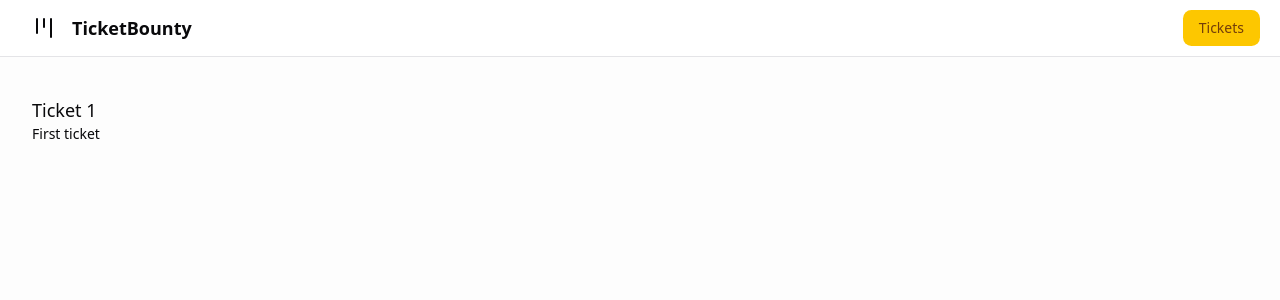
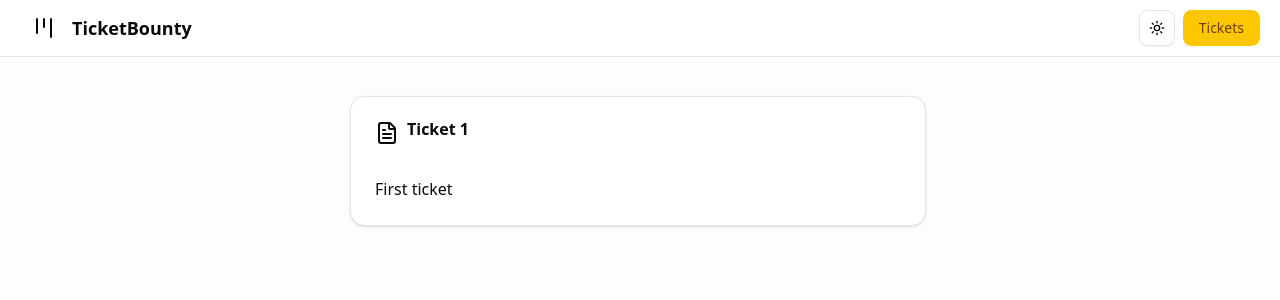
Before and after one commit to Mase-mt/ticket-bounty, a Next.js app: page /tickets/1 in a window 1280 px wide. Shown: the top 300 px of the page. Built offline with nearby package versions, Linux system fonts and the light colour scheme.

Commit message:
Implemented dark mode

```diff
--- a/app/layout.tsx
+++ b/app/layout.tsx
@@ -2,6 +2,7 @@
 import { Geist, Geist_Mono } from "next/font/google";
 import "./globals.css";
 import { Header } from "@/components/header";
+import { ThemeProvider } from "@/components/themes/theme-provider";
 
 const geistSans = Geist({
   variable: "--font-geist-sans",
@@ -25,10 +26,11 @@
   children: React.ReactNode;
 }>) {
   return (
-    <html lang="en">
+    <html lang="en" suppressHydrationWarning>
       <body
         className={`${geistSans.variable} ${geistMono.variable} antialiased`}
       >
+        <ThemeProvider>
         <Header/>
         <main
           className="
@@ -41,6 +43,7 @@
         >
           {children}
         </main>
+        </ThemeProvider>
       </body>
     </html>
   );
--- a/app/tickets/[ticketId]/page.tsx
+++ b/app/tickets/[ticketId]/page.tsx
@@ -1,6 +1,7 @@
 import { Placeholder } from "@/components/placeholder";
 import { Button } from "@/components/ui/button";
 import { initialTickets } from "@/data";
+import { TicketItem } from "@/features/ticket/components/ticket-item";
 import { ticketsPath } from "@/paths";
 import Link from "next/link";
 
@@ -23,9 +24,8 @@
         }/>
     }
   return (
-    <div>
-    <h2 className='text-lg'>{ticket?.title}</h2>
-    <p className="text-sm">{ticket?.content}</p>
+    <div className="flex justify-center animate-fade-in-from-top">
+    <TicketItem key={ticket.id} ticket={ticket} isDetail/>
     </div>
   )
 }
--- a/components/header.tsx
+++ b/components/header.tsx
@@ -2,6 +2,7 @@
 import { LucideKanban } from 'lucide-react'
 import Link from 'next/link'
 import { buttonVariants } from './ui/button'
+import { ThemeSwitcher } from './themes/theme-switcher'
 
 const Header = () => {
   return (
@@ -13,7 +14,7 @@
         flex py-2.5 px-5 justify-between
         "
         >
-          <div>
+          <div className='flex align-items gap-x-2'>
             <Link
               href={homePath()}
               className={buttonVariants({ variant: "ghost" })}
@@ -22,7 +23,8 @@
               <h1 className="ml-2 text-lg font-semibold">TicketBounty</h1>
             </Link>
           </div>
-          <div>
+          <div className='flex align-items gap-x-2'>
+            <ThemeSwitcher/>
             <Link
               href={ticketsPath()}
               className={buttonVariants({ variant: "default" })}
--- /dev/null
+++ b/components/themes/theme-provider.tsx
@@ -0,0 +1,11 @@
+import { ThemeProvider as BaseThemeProvider } from "next-themes";
+
+type ThemeProviderProps = {
+    children: React.ReactNode
+}
+
+const ThemeProvider = ({children}:ThemeProviderProps) => {
+    return <BaseThemeProvider attribute="class" defaultTheme="system" enableSystem>{children}</BaseThemeProvider>
+}
+
+export {ThemeProvider}
--- /dev/null
+++ b/components/themes/theme-switcher.tsx
@@ -0,0 +1,22 @@
+"use client";
+import { useTheme } from "next-themes";
+import { Button } from "../ui/button";
+import { LucideMoon, LucideSun } from "lucide-react";
+
+const ThemeSwitcher = () => {
+  const { theme, setTheme } = useTheme();
+
+  return (
+    <Button
+      onClick={() => setTheme(theme === "light" ? "dark" : "light")}
+      variant={"outline"}
+      size={"icon"}
+    >
+        <LucideSun className="h-4 w-4 rotate-0 scale-100 transition-all dark:-rotate-90 dark:scale-0" />
+        <LucideMoon className="absolute h-4 w-4 rotate-90 scale-0 transition-transform dark:-rotate-0 dark:scale-100" />
+        <span className="sr-only">Toggle Theme</span>
+    </Button>
+  );
+};
+
+export { ThemeSwitcher };
--- a/features/ticket/components/ticket-item.tsx
+++ b/features/ticket/components/ticket-item.tsx
@@ -1,30 +1,32 @@
-import {
-  Card,
-  CardContent,
-  CardHeader,
-  CardTitle,
-} from "@/components/ui/card";
+import { Card, CardContent, CardHeader, CardTitle } from "@/components/ui/card";
 import { ticketPath } from "@/paths";
 import Link from "next/link";
 import { TICKET_ICONS } from "../constants";
 import { Ticket } from "../types";
 import { LucideSquareArrowOutUpRight } from "lucide-react";
 import { Button } from "@/components/ui/button";
+import clsx from "clsx";
 
 type TicketItemsProp = {
   ticket: Ticket;
+  isDetail: boolean;
 };
 
-const TicketItem = ({ ticket }: TicketItemsProp) => {
+const TicketItem = ({ ticket, isDetail }: TicketItemsProp) => {
   const detailButton = (
-      <Button asChild variant={"outline"} size={"icon"}>
-        <Link href={ticketPath(ticket.id)}>
-        <LucideSquareArrowOutUpRight className="w-4 h-4"/>
+    <Button asChild variant={"outline"} size={"icon"}>
+      <Link href={ticketPath(ticket.id)}>
+        <LucideSquareArrowOutUpRight className="w-4 h-4" />
       </Link>
-      </Button>
+    </Button>
   );
   return (
-    <div className="w-full max-w-[420px] flex gap-x-1">
+    <div
+      className={clsx("w-full flex gap-x-1", {
+        "max-w-[580px]": isDetail,
+        "max-w-[420px]": !isDetail,
+      })}
+    >
       <Card className="w-full">
         <CardHeader>
           <CardTitle className="flex gap-x-2">
@@ -33,13 +35,17 @@
           </CardTitle>
         </CardHeader>
         <CardContent>
-          <span className="line-clamp-3 whitespace-break-spaces">
+          <span
+            className={clsx("whitespace-break-spaces", {
+              "line-clamp-3": !isDetail,
+            })}
+          >
             {ticket.content}
           </span>
         </CardContent>
       </Card>
       <div className="flex flex-col gap-y-2.5">
-      {detailButton}
+        {isDetail ? null : detailButton}
       </div>
     </div>
   );
--- a/package.json
+++ b/package.json
@@ -13,6 +13,7 @@
     "clsx": "^2.1.1",
     "lucide-react": "^0.563.0",
     "next": "16.1.6",
+    "next-themes": "^0.4.6",
     "radix-ui": "^1.4.3",
     "react": "19.2.3",
     "react-dom": "19.2.3",
```
Also changed, not shown: 1 other file (tests, documents, lock files or other folders).
